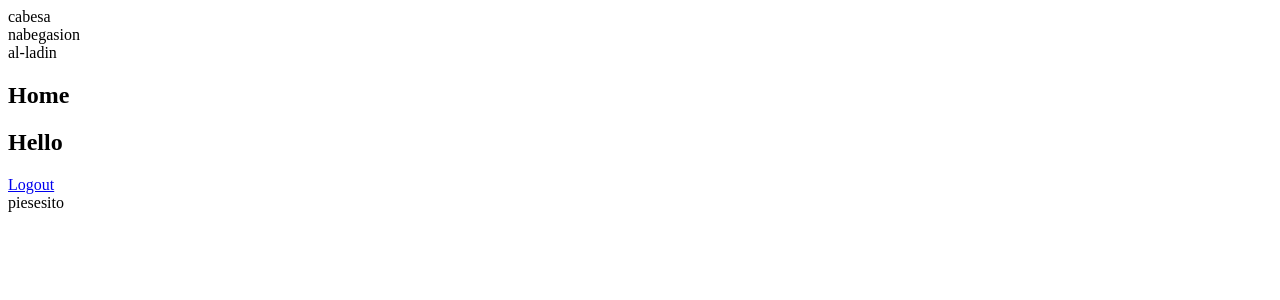
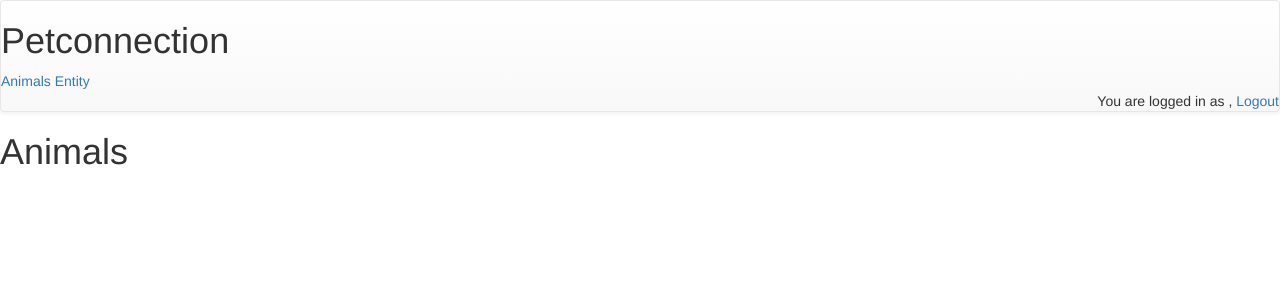
Before and after one commit to petconnection/backend, a Django app: template backoffice/templates/backoffice/home.html in a window 1280 px wide. Shown: the top 300 px of the page. Run offline with Django 3.2, Linux system fonts and the light colour scheme; the template is opened without the code that fills it, so the values that code supplies are empty; some libraries are stand-ins or nearby versions.

Commit message:
Basic Home and CSS Added bootstram and made a basic Home view and template
- Added bootstrap imports to base.html
- Added styles to nav
- Show list of animals of logged in user in home view

```diff
--- a/backoffice/templates/backoffice/home.html
+++ b/backoffice/templates/backoffice/home.html
@@ -3,10 +3,16 @@
 {% block title %}Home{% endblock %}
 
 {% block section %}
-<h1>Home</h1>
+<h1>Animals</h1>
 
-  <h2>Hello {{ user.get_username }}</h2>
+<ul>
+  {% for animal in animals %}
+    <li>
+      {{  animal.name }}
+    </li>
+  {% endfor %}
 
-{% url 'backoffice_logout' as logout_url %}
-<a href="{{ logout_url }}">Logout</a>
+</ul>
+
+
 {% endblock %}
--- a/backoffice/templates/backoffice/login.html
+++ b/backoffice/templates/backoffice/login.html
@@ -1,6 +1,7 @@
 {% extends "base.html" %}
 
 {% block title %}Home{% endblock %}
+{% block nav %}<h1>Petconnection</h1>{% endblock %}
 
 {% block section %}
   <h2>Login</h2>
--- a/backoffice/templates/base.html
+++ b/backoffice/templates/base.html
@@ -1,12 +1,31 @@
 <html>
     <head>
-        <title>{% block title %}Titulin{% endblock %}</title>
+        <!-- Latest compiled and minified CSS -->
+        <link rel="stylesheet" href="https://maxcdn.bootstrapcdn.com/bootstrap/3.3.7/css/bootstrap.min.css" integrity="sha384-BVYiiSIFeK1dGmJRAkycuHAHRg32OmUcww7on3RYdg4Va+PmSTsz/K68vbdEjh4u" crossorigin="anonymous">
+        <!-- Optional theme -->
+        <link rel="stylesheet" href="https://maxcdn.bootstrapcdn.com/bootstrap/3.3.7/css/bootstrap-theme.min.css" integrity="sha384-rHyoN1iRsVXV4nD0JutlnGaslCJuC7uwjduW9SVrLvRYooPp2bWYgmgJQIXwl/Sp" crossorigin="anonymous">
+        <!-- Latest compiled and minified JavaScript -->
+        <script src="https://maxcdn.bootstrapcdn.com/bootstrap/3.3.7/js/bootstrap.min.js" integrity="sha384-Tc5IQib027qvyjSMfHjOMaLkfuWVxZxUPnCJA7l2mCWNIpG9mGCD8wGNIcPD7Txa" crossorigin="anonymous"></script>
+
+        <title>{% block title %}{% endblock %}</title>
     </head>
     <body>
-        <header> {% block header %} cabesa {% endblock %} </header>
-        <nav>{% block nav %} nabegasion {% endblock %}</nav>
-        <aside>{% block aside %} al-ladin {% endblock %}</aside>
-        <section>{% block section %} lo gordo {% endblock %}</section>
-        <footer>{% block footer %} piesesito {% endblock %}</footer>
+        <header> {% block header %}{% endblock %} </header>
+        <nav class="navbar navbar-default">
+            <div>
+                {% block nav %}
+                <h1>Petconnection</h1>
+                <a>Animals</a>
+                <a>Entity</a>
+                <div align="right">
+                    You are logged in as <b>{{ user.get_username }}</b>, {% url 'backoffice_logout' as logout_url %}
+                    <a href="{{ logout_url }}">Logout</a>
+                </div>
+                {% endblock %}
+            </div>
+        </nav>
+        <aside>{% block aside %}{% endblock %}</aside>
+        <section>{% block section %}{% endblock %}</section>
+        <footer>{% block footer %}{% endblock %}</footer>
     </body>
 </html>
```
Also changed, not shown: backoffice/views.py (+6 -1 lines).
